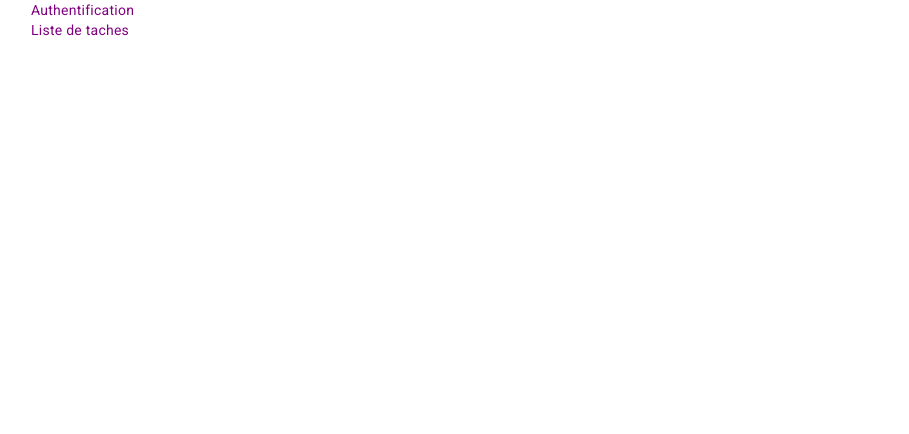
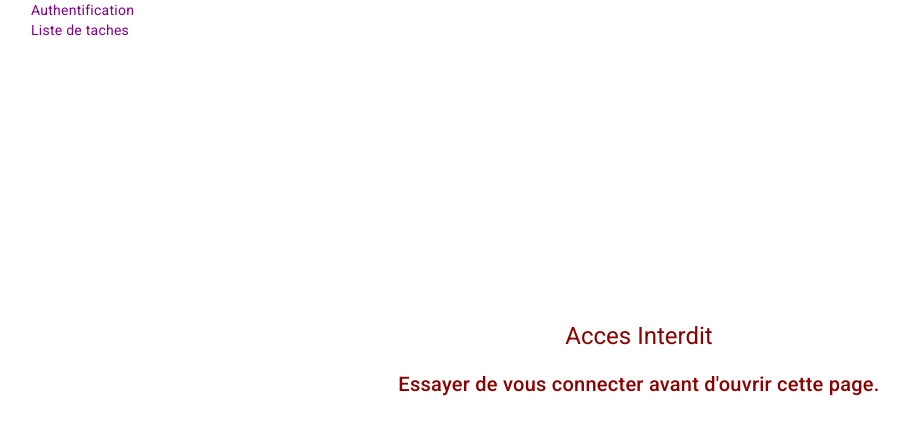
Before and after one commit to formateur357/ANG-JVS1123, an Angular app in the folder todo/: page /404 in a window 1280 px wide. Before the commit this address led to /. Shown: the top 434 px of the page, without its empty margins (1-910 px from the left). Built offline with nearby package versions, Linux system fonts and the light colour scheme.

Commit message:
add correction

```diff
--- a/todo/src/app/app-routing.module.ts
+++ b/todo/src/app/app-routing.module.ts
@@ -3,12 +3,15 @@ import { RouterModule, Routes } from '@angular/router';
 import { TodolistComponent } from './components/todolist/todolist.component';
 import { LoginComponent } from './components/login/login.component';
 import { TaskDetailsComponent } from './components/task-details/task-details.component';
+import { NotFoundComponent } from './components/not-found/not-found.component';
 
 const routes: Routes = [
   { path: 'login', component: LoginComponent },
   { path: 'todolist/:id', component: TaskDetailsComponent },
   { path: 'todolist', component: TodolistComponent },
+  { path: '404', component: NotFoundComponent },
   { path: '', component: TodolistComponent, pathMatch: 'full' },
+  { path: '**', redirectTo: '/404' },
 ];
 
 @NgModule({
--- a/todo/src/app/app.module.ts
+++ b/todo/src/app/app.module.ts
@@ -12,6 +12,7 @@ import { LoginComponent } from './components/login/login.component';
 import { LogoutComponent } from './components/logout/logout.component';
 import { NavComponent } from './components/nav/nav.component';
 import { TaskDetailsComponent } from './components/task-details/task-details.component';
+import { NotFoundComponent } from './components/not-found/not-found.component';
 
 @NgModule({
   declarations: [
@@ -22,6 +23,7 @@ import { TaskDetailsComponent } from './components/task-details/task-details.com
     LogoutComponent,
     NavComponent,
     TaskDetailsComponent,
+    NotFoundComponent,
   ],
   imports: [BrowserModule, AppRoutingModule, MatButtonModule, FormsModule],
   providers: [],
--- /dev/null
+++ b/todo/src/app/components/not-found/not-found.component.html
@@ -0,0 +1,4 @@
+<div>
+  <h1>Acces Interdit</h1>
+  <h2>Essayer de vous connecter avant d'ouvrir cette page.</h2>
+</div>
--- /dev/null
+++ b/todo/src/app/components/not-found/not-found.component.scss
@@ -0,0 +1,7 @@
+div {
+  width: 100%;
+  position: fixed;
+  top: 40%;
+  text-align: center;
+  color: darkred;
+}
```
Also changed, not shown: todo/src/app/components/not-found/not-found.component.ts (added, +10 -0 lines), 1 other file (tests, documents, lock files or other folders).
